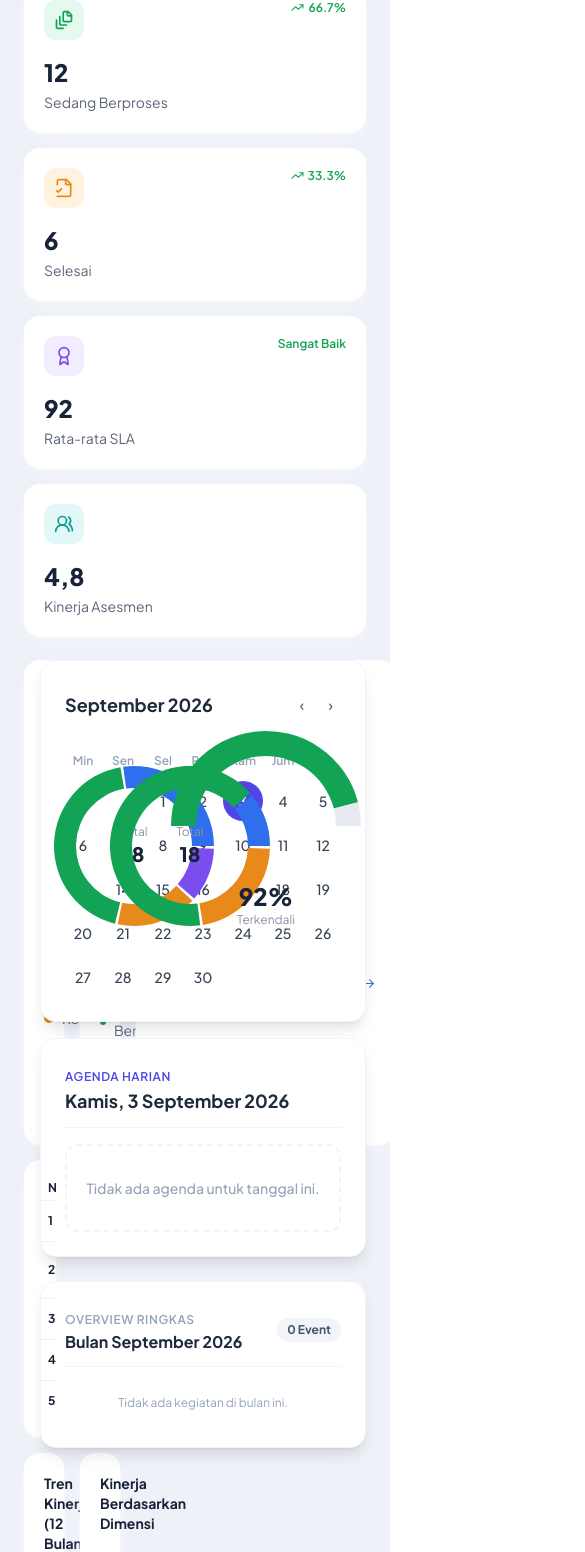
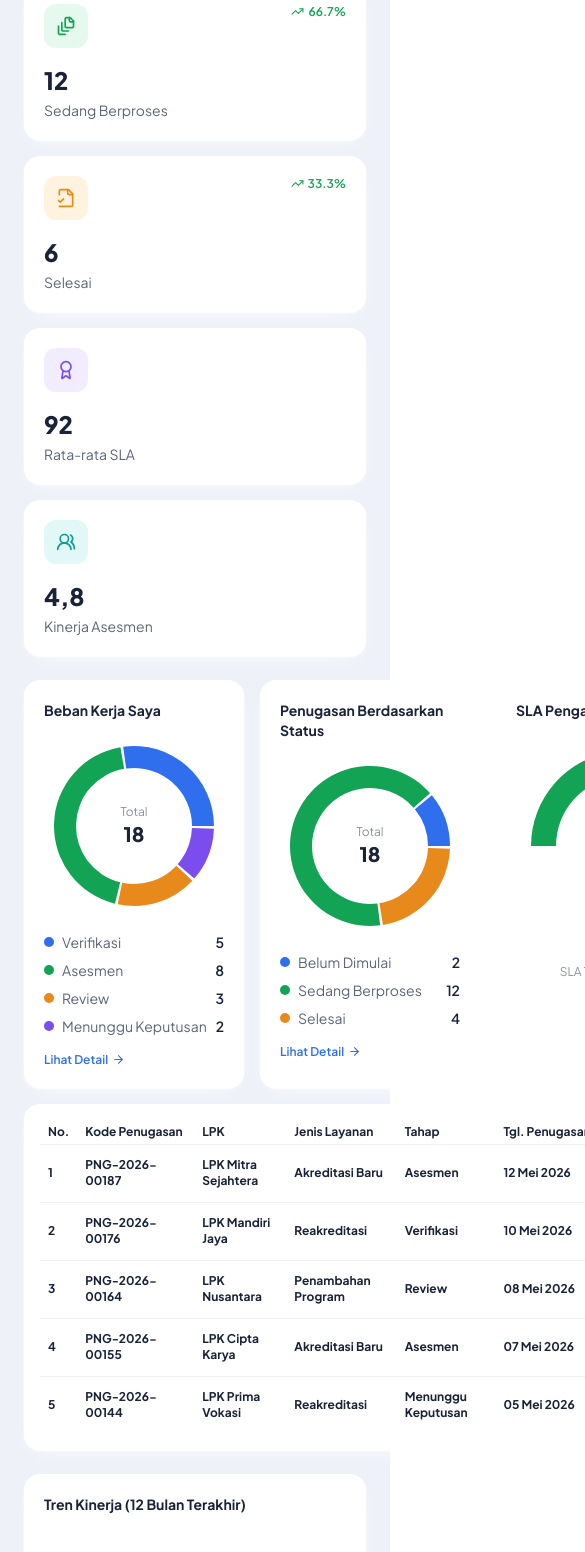
Before and after one commit to Vio-ES/dashboardAkreditasidanPerizinan, a React (Vite) app: page /dashboardassesor in a window 390 px wide. Shown: the part 413-1965 px from the top of the page, 585 px wide, since content can reach past the window. Built offline with nearby package versions, Linux system fonts and the light colour scheme.

Commit message:
trying to fit mobile design 1

```diff
--- a/src/components/calendar/AgendaList.tsx
+++ b/src/components/calendar/AgendaList.tsx
@@ -39,9 +39,9 @@ export function AgendaList( {currentDate, selectedDate, events} : AgendaListProp
   });
 
   return (
-    <div className="space-y-6 w-full max-w-md">
+    <div className="space-y-3 sm:space-y-6">
       {/* SECTION 1: AGENDA HARI INI (TANGGAL PILIHAN) */}
-      <div className="bg-white rounded-2xl p-6 shadow-lg border border-slate-100">
+      <div className="w-full max-w-md mx-auto bg-white rounded-2xl p-4 sm:p-6">
         <div className="border-b border-slate-100 pb-3 mb-4">
           <span className="text-xs font-semibold uppercase tracking-wider text-indigo-600">
             Agenda Harian
@@ -73,8 +73,8 @@ export function AgendaList( {currentDate, selectedDate, events} : AgendaListProp
       </div>
 
       {/* SECTION 2: OVERVIEW AGENDA BULANAN */}
-      <div className="bg-white rounded-2xl p-6 shadow-lg border border-slate-100">
-        <div className="flex justify-between items-center border-b border-slate-100 pb-3 mb-4">
+      <div className=" w-full max-w-md mx-auto bg-white rounded-2xl p-4 sm:p-6">
+        <div className="flex-1 justify-between items-center border-b border-slate-100 pb-3 mb-4">
           <div>
             <span className="text-xs font-semibold uppercase tracking-wider text-slate-400">
               Overview Ringkas
@@ -90,7 +90,7 @@ export function AgendaList( {currentDate, selectedDate, events} : AgendaListProp
           <div className="space-y-2 max-h-48 overflow-y-auto pr-1">
             {monthlyEvents.map((item) => (
               <div key={item.id} className="flex justify-between items-center text-xs p-2 rounded-lg hover:bg-slate-50">
-                <span className="font-medium text-slate-700 truncate max-w-[200px]">{item.title}</span>
+                <span className="font-medium text-slate-700 truncate flex-1 mr-2 min-w-0">{item.title}</span>
                 <span className="text-slate-400 font-mono">{item.date}</span>
               </div>
             ))}
--- a/src/components/calendar/Calendar.tsx
+++ b/src/components/calendar/Calendar.tsx
@@ -41,7 +41,7 @@ export function Calendar({ currentDate, selectedDate, onMonthChange, onSelectDat
 
         // Slot kosong sebelum tanggal 1
         for (let i = 0; i < firstDayOfMonth; i++) {
-        days.push(<div key={`empty-${i}`} className="h-10 w-10" />);
+        days.push(<div key={`empty-${i}`} className="aspect-square w-full" />);
         }
 
         // Tanggal bulan berjalan
@@ -62,7 +62,7 @@ export function Calendar({ currentDate, selectedDate, onMonthChange, onSelectDat
             <button
             key={day}
             onClick={() => onSelectDate(new Date(year, month, day))}
-            className={`h-10 w-10 rounded-full flex items-center justify-center text-sm font-medium transition-colors
+            className={`aspect-square w-full max-w-10 rounded-full flex items-center justify-center text-sm font-medium transition-colors
                 ${isSelected ? 'bg-indigo-600 text-white font-bold' : ''}
                 ${!isSelected && isToday ? 'border-2 border-indigo-600 text-indigo-600' : ''}
                 ${!isSelected && !isToday ? 'hover:bg-slate-100 text-slate-700' : ''}
@@ -82,7 +82,7 @@ export function Calendar({ currentDate, selectedDate, onMonthChange, onSelectDat
     ];
 
     return (
-        <div className="max-w-md mx-auto p-6 bg-white rounded-2xl shadow-lg border border-slate-100">
+        <div className="w-full max-w-md mx-auto p-3 sm:p-6 bg-white rounded-2xl">
         {/* Header: Month/Year & Navigation */}
         <div className="flex items-center justify-between mb-6">
             <h2 className="text-lg font-bold text-slate-800">
--- a/src/components/layout/Sidebar.tsx
+++ b/src/components/layout/Sidebar.tsx
@@ -45,7 +45,7 @@ export function Sidebar({ isOpen, onClose }: SidebarProps) {
 
       <aside
       ref={sidebarRef}
-      className={`fixed lg:sticky top-0 z-30 flex h-full w-[250px] flex-shrink-0 flex-col overflow-y-auto bg-gradient-to-b from-navy to-[#0a1630] text-[#cdd6ec] transform transition-transform duration-300
+      className={`fixed lg:sticky top-0 z-30 flex h-dvh w-[250px] flex-shrink-0 flex-col overflow-y-auto bg-gradient-to-b from-navy to-[#0a1630] text-[#cdd6ec] transform transition-transform duration-300
       ${isOpen ? "translate-x-0" : "-translate-x-full"}
       lg:translate-x-0`}>
         <div className="flex items-center gap-2.5 border-b border-white/10 px-[18px] py-5">
--- a/src/components/ui/StatCard.tsx
+++ b/src/components/ui/StatCard.tsx
@@ -1,5 +1,5 @@
 import type { LucideIcon } from "lucide-react";
-import { TrendingUp } from "lucide-react";
+import { TrendingDown, TrendingUp } from "lucide-react";
 import { fmt, cn } from "@/lib/utils";
 
 interface StatCardProps {
@@ -20,27 +20,26 @@ const ACCENT_BG: Record<string, string> = {
 };
 
 export function StatCard({ icon: Icon, label, value, delta, note, accent = "blue" }: StatCardProps) {
+  const isNegative = typeof delta === "number" && delta < 0;
+  const deltaColor = isNegative ? "text-red" : "text-green";
+  const DeltaIcon = isNegative ? TrendingDown : TrendingUp;
+
   return (
-    <div className="rounded-card bg-card p-5 shadow-card">
+    <div className="rounded-card bg-card p-5 shadow-card h-auto min-h-24">
       <div className="flex items-start justify-between">
-        <div className={cn("flex h-10 w-10 items-center justify-center rounded-xl", ACCENT_BG[accent])}>
+        <div className={cn("flex items-center justify-center rounded-xl p-3", ACCENT_BG[accent])}>
           <Icon size={20} strokeWidth={2} />
         </div>
         {typeof delta === "number" && (
-          <span className="inline-flex items-center gap-1 text-xs font-semibold text-green">
-            <TrendingUp size={13} />
-            {delta}%
-          </span>
-        )}
-        {typeof delta === "string" && (
-          <span className="inline-flex items-center gap-1 text-xs font-semibold text-green">
-            {delta}
+          <span className={cn("inline-flex items-center gap-1 text-xs font-semibold", deltaColor)}>
+            <DeltaIcon size={13} />
+            {Math.abs(delta)}%
           </span>
         )}
       </div>
       <div className="mt-4 text-2xl font-extrabold text-ink">{fmt(value)}</div>
       <div className="mt-1 text-sm text-ink-soft">{label}</div>
-      {note && <div className="mt-1 text-xs text-ink-faint">{note}</div>}
+      {note && <div className="mt-1 text-xs font-medium, text-ink-soft">{note}</div>}
     </div>
   );
 }
--- a/src/pages/DashboardAssesorPage.tsx
+++ b/src/pages/DashboardAssesorPage.tsx
@@ -43,7 +43,7 @@ export function DashboardAssesorPage() {
         onPeriodChange={setPeriod}
       />
 
-      <div className="flex-1 space-y-6 p-6">
+      <div className="flex-1 space-y-6 p-6 h-screen">
         {/* Stat cards */}
         <div className="grid grid-cols-1 gap-4 sm:grid-cols-2 lg:grid-cols-5">
           <StatCard icon={Building2} label="Total Penugasan Aktif" value={data.totalPenugasanAktif} delta={data.penugasanDeltaText} accent="blue" />
@@ -58,9 +58,10 @@ export function DashboardAssesorPage() {
           />
         </div>
 
-        <div className="grid grid-cols-1 gap-4">
+        <div className="flex space-x-4 items-stretch">
+          <div className="flex flex-1 flex-col space-y-4">
             {/* Donuts + gauge */}
-          <div className="row-start-1 flex gap-4">
+            <div className="flex space-x-4">
               <Panel title="Beban Kerja Saya" onMore={() => navigate("/modul/mod-verifikasi")}>
                 <DonutChart data={data.bebanKerjaSaya} total={data.totalPenugasanAktif} />
               </Panel>
@@ -76,8 +77,8 @@ export function DashboardAssesorPage() {
             </div>
 
             {/* Table */}
-          <div className="row-start-2 overflow-x-auto h-fit rounded-card shadow-card bg-white p-4">
-          <table className="table table-xs">
+            <div className="flex flex-1 overflow-x-auto rounded-card shadow-card bg-white p-4">
+            <table className="table table-xs xl:table-lg">
                 <thead>
                   <tr className="text-ink">
                     <th>No.</th>
@@ -106,9 +107,26 @@ export function DashboardAssesorPage() {
                 </tbody>
             </table>
             </div>
+          </div>
+          {/* Calendar and Agenda */}
+          <div className="h-fit w-fit space-y-4">
+            <Calendar
+            currentDate={currentDate}
+            onMonthChange={setCurrentDate}
+            selectedDate={selectedDate}
+            onSelectDate={setSelectedDate}
+            />
+            <AgendaList
+            currentDate={currentDate}
+              selectedDate={selectedDate}
+              events={data.agendaList}
+            />
+          </div>
+        </div>
 
-          {/* Trend*/}
-          <div className="row-start-3 flex gap-4">
+
+        {/* Trend + Kinerja Berdasarkan Dimensi */}
+        <div className="grid grid-cols-1 gap-4 lg:grid-cols-2">
           <Panel title="Tren Kinerja (12 Bulan Terakhir)">
             <TrendChart values={data.trendPerformance} months={data.trendMonths} />
           </Panel>
@@ -131,22 +149,6 @@ export function DashboardAssesorPage() {
           </Panel>
         </div>
 
-          {/* Calendar and Agenda */}
-          <div className="col-start-2 row-span-3 h-full w-fit space-y-4">
-            <Calendar
-            currentDate={currentDate}
-            onMonthChange={setCurrentDate}
-            selectedDate={selectedDate}
-            onSelectDate={setSelectedDate}
-            />
-            <AgendaList
-            currentDate={currentDate}
-              selectedDate={selectedDate}
-              events={data.agendaList}
-            />
-          </div>
-        </div>
-
         <div className="flex flex-col gap-1 pb-2 text-xs text-ink-faint sm:flex-row sm:items-center sm:justify-between">
           <span>Sumber Data: SI-LEMLATVOK Kemnaker RI | Data per {data.asOfDate}</span>
           <span>Data Real-time · Integrasi SIAPKerja · Akurat · Transparan · Akuntabel</span>
--- a/src/pages/DashboardPage.tsx
+++ b/src/pages/DashboardPage.tsx
@@ -37,7 +37,7 @@ export function DashboardPage() {
 
       <div className="flex-1 space-y-6 p-6">
         {/* Stat cards */}
-        <div className="grid grid-cols-1 gap-4 sm:grid-cols-2 lg:grid-cols-5">
+        <div className="flex overflow-x-auto gap-2.5 scroll-snap-type: x mandatory md:grid grid-cols-1 md:gap-4 sm:grid-cols-2 lg:grid-cols-5">
           <StatCard icon={Building2} label="Total LPK Terdaftar" value={data.lpk} delta={data.lpkDelta} accent="blue" />
           <StatCard icon={FileStack} label="Total Akreditasi" value={data.akreditasi} delta={data.akreditasiDelta} accent="green" />
           <StatCard icon={FileCheck2} label="Pengajuan Aktif" value={data.aktif} delta={data.aktifDelta} accent="orange" />
@@ -52,7 +52,7 @@ export function DashboardPage() {
         </div>
 
         {/* Donuts + gauge */}
-        <div className="grid grid-cols-1 gap-4 md:grid-cols-2 xl:grid-cols-4">
+        <div className="flex overflow-x-auto gap-2.5 scroll-snap-type: x mandatory md:grid grid-cols-1 md:gap-4 md:grid-cols-2 xl:grid-cols-4">
           <Panel title="Pengajuan Berdasarkan Jenis Layanan" onMore={() => navigate("/modul/mod-pengajuan")}>
             <DonutChart data={data.jenis} total={data.aktif} />
           </Panel>
```
Lines whose indentation alone changed are shown as unchanged.
